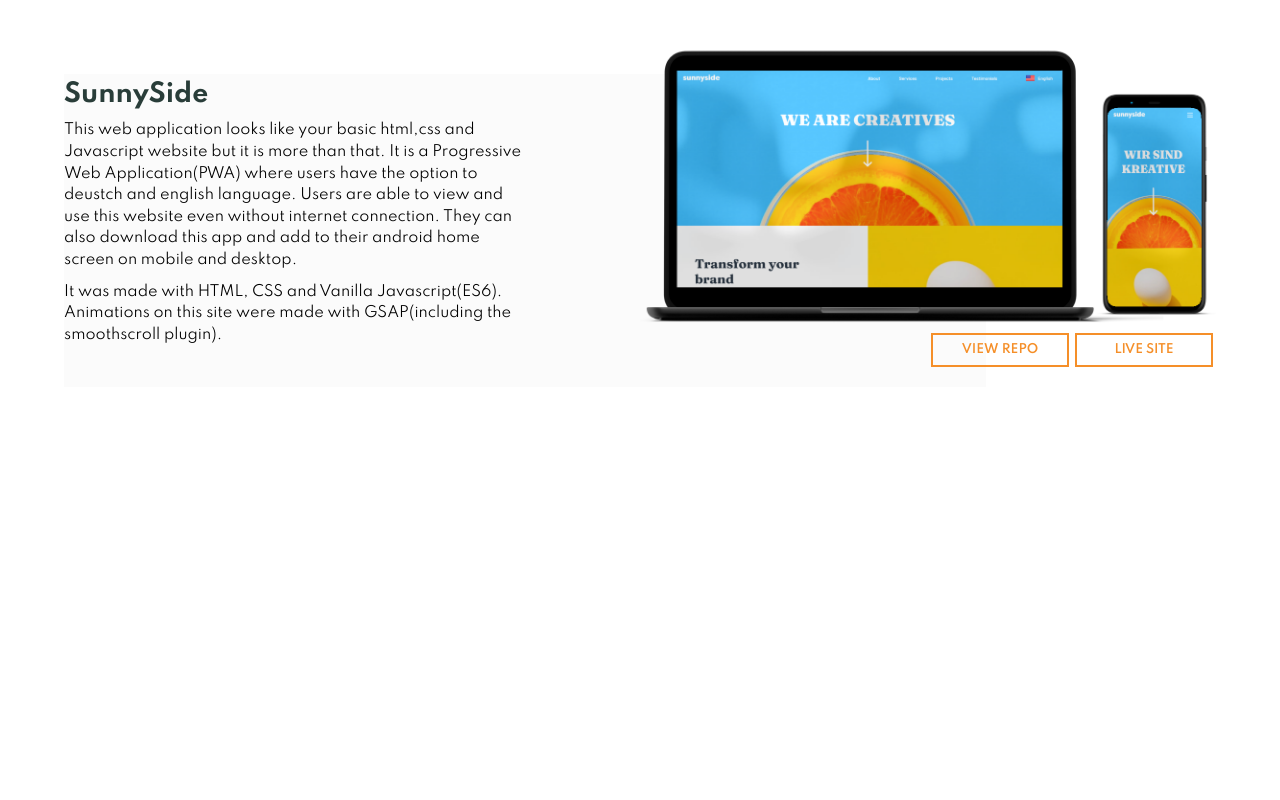
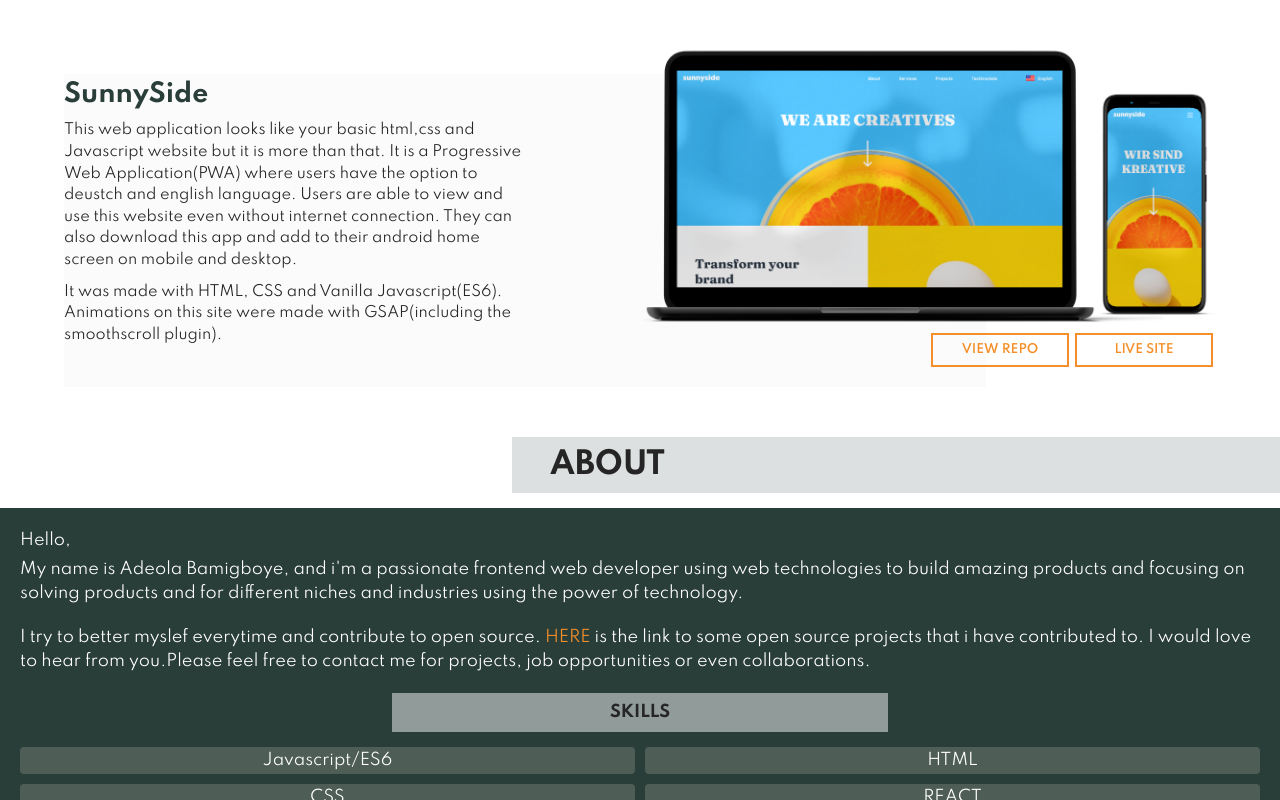
Before and after one commit to deeola/old-portfolio, a plain HTML site: page index.html in a window 1280 px wide. Shown: the part 2000-2800 px from the top of the page. Before the commit the page ends 2437 px from the top, so only its background shows below. Drawn offline with Linux system fonts and the light colour scheme.

Commit message:
mobile about me responsive

```diff
--- a/index.html
+++ b/index.html
@@ -224,6 +224,43 @@
         </section>
         <!--About ME-->
         <section id="aboutme" class="aboutme" >
+            <div class="Project-heading">
+                <h2>ABOUT</h2>
+            </div>
+            <div class="about-container">
+                <div class="about-text-container">
+                    <p class="about-hello">Hello,</p>
+                    <p class="about-upper-paragraph">
+                        My name is Adeola Bamigboye, and i'm a passionate frontend web developer
+                        using web technologies to build amazing products and focusing on solving products
+                        and for different niches and industries using the power of technology.
+                    </p>
+                    <p class="about-below-paragraph">
+                       I try to better myslef everytime and contribute to open source.
+                        <a href="#" target="_blank">Here</a> is the link to some open source
+                         projects that i have contributed to.
+                        I would love to hear from you.Please feel free to contact me for projects,
+                        job opportunities or even collaborations.
+                    </p>
+
+                </div>
+                <div class="skillset-section">
+                    <h4 class="skill-heading">SKILLS</h4>
+                    <div class="skill-grid-container">
+                        <div class="skill">Javascript/ES6</div>
+                        <div class="skill">HTML</div>
+                        <div class="skill">CSS</div>
+                        <div class="skill">REACT</div>
+                        <div class="skill">SASS</div>
+                        <div class="skill">GSAP</div>
+                        <div class="skill">PWA</div>
+                        <div class="skill">GIT/GITHUB</div>
+                        <div class="skill">FIGMA</div>
+                        <div class="skill">NPM</div>
+                    </div>
+                </div>
+            </div>
+
 
         </section>
 
--- a/scss/_config.scss
+++ b/scss/_config.scss
@@ -5,7 +5,7 @@
 $orange-color:#f58f29;
 $white : white;
 $semi-white : #f2f2f2;
-$black:black;
+$black:rgb(37, 37, 37);
 $deep-green:#293D39;
 
 /*Font*/
--- a/scss/style.scss
+++ b/scss/style.scss
@@ -375,6 +375,78 @@ main {
       }
     }
   }
+
+  /*ABOUT ME*/
+
+  .aboutme {
+    margin-top: 30px;
+    padding-bottom: 30px;
+
+    .Project-heading {
+      background-color: $deep-green;
+      width: 60%;
+      padding: 10px 10px 10px 0px;
+      background-color: #293d3928;
+      margin: auto 0px auto auto;
+
+      h2 {
+        width: 90%;
+        margin: auto;
+        color: $black;
+        font-size: 30px;
+      }
+    }
+    .about-container {
+      background-color: $deep-green;
+      width: 100%;
+      margin: auto;
+      margin-top: 15px;
+      padding: 20px;
+
+      .about-text-container {
+        line-height: 1.5;
+
+        .about-hello {
+          margin-bottom: 5px;
+        }
+
+        .about-below-paragraph {
+          margin: 20px 0px;
+
+          a {
+            text-transform: uppercase;
+            color: $orange-color;
+            text-decoration: none;
+          }
+        }
+      }
+
+      .skillset-section {
+        h4 {
+          margin: auto auto 15px auto;
+          padding: 10px;
+          background-color: rgba(255, 255, 255, 0.486);
+          color: $black;
+          width: 40%;
+          text-align: center;
+        }
+
+        .skill-grid-container {
+          display: grid;
+          grid-template-columns: repeat(2, 1fr);
+          grid-gap: 10px;
+          text-align: center;
+
+          .skill {
+            padding: 4px;
+            background-color: rgba(117, 131, 117, 0.486);
+            // color: $orange-color;
+            border-radius: 4px;
+          }
+        }
+      }
+    }
+  }
 }
 
 /*MEDIA QUERY FOR TABLET*/
```
Also changed, not shown: css/style.css.
